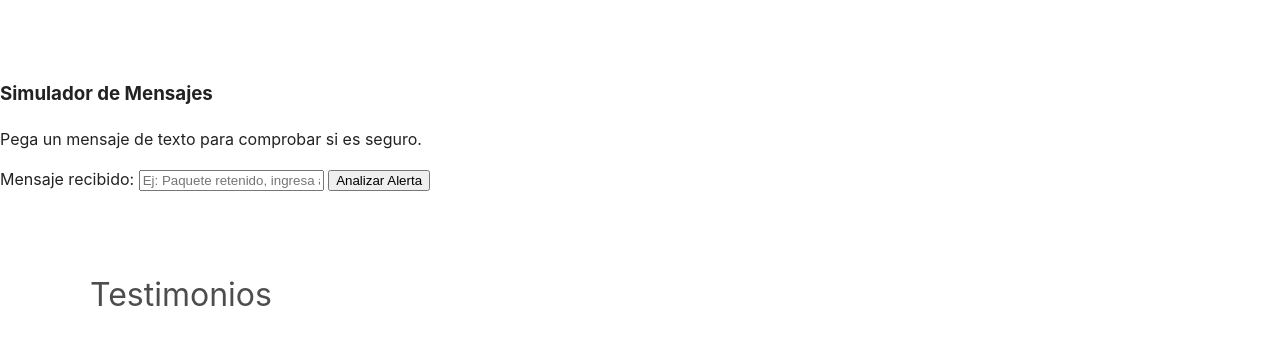
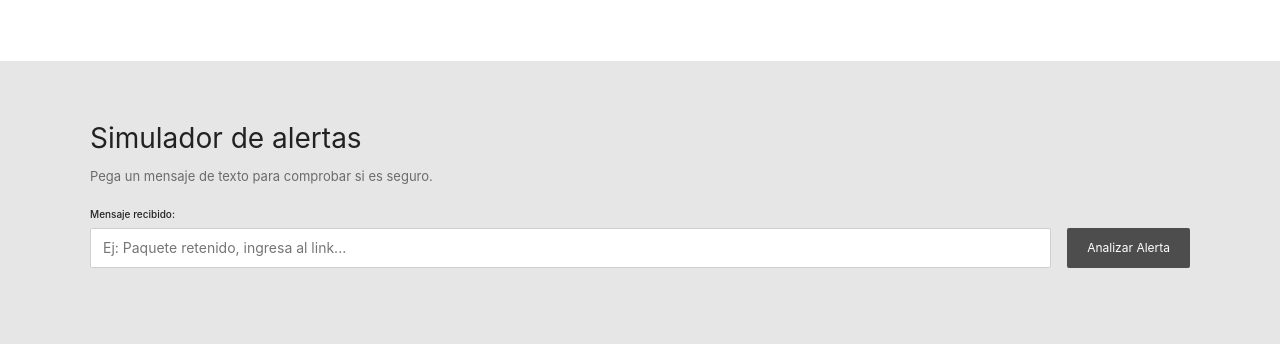
Before and after one commit to Tvpu/landing-page-seniorshield, a plain HTML site: page pages/index.html in a window 1280 px wide. Shown: the part 496-843 px from the top of the page. Drawn offline with Linux system fonts and the light colour scheme.

Commit message:
Update index.html

```diff
--- a/pages/index.html
+++ b/pages/index.html
@@ -42,18 +42,18 @@
 <hr>
 
 <!-- Sección 1 Simulador de Alertas -->
-<div class="simulador-alertas">
-    <h3>Simulador de Mensajes</h3>
+<section id="simulador">
+    <h2>Simulador de alertas</h2>
     <p>Pega un mensaje de texto para comprobar si es seguro.</p>
 
     <form id="simuladorForm">
         <label for="mensajeInput">Mensaje recibido:</label>
-        <input type="text" id="mensajeInput" placeholder="Ej: Paquete retenido, ingresa al link..." required />
+        <input type="text" id="mensajeInput" placeholder="Ej: Paquete retenido, ingresa al link..." required>
         <button type="submit">Analizar Alerta</button>
     </form>
 
     <p id="resultadoDOM"></p>
-</div>
+</section>
 <hr>
 
 <!-- seccion 2 testimonios -->
```
